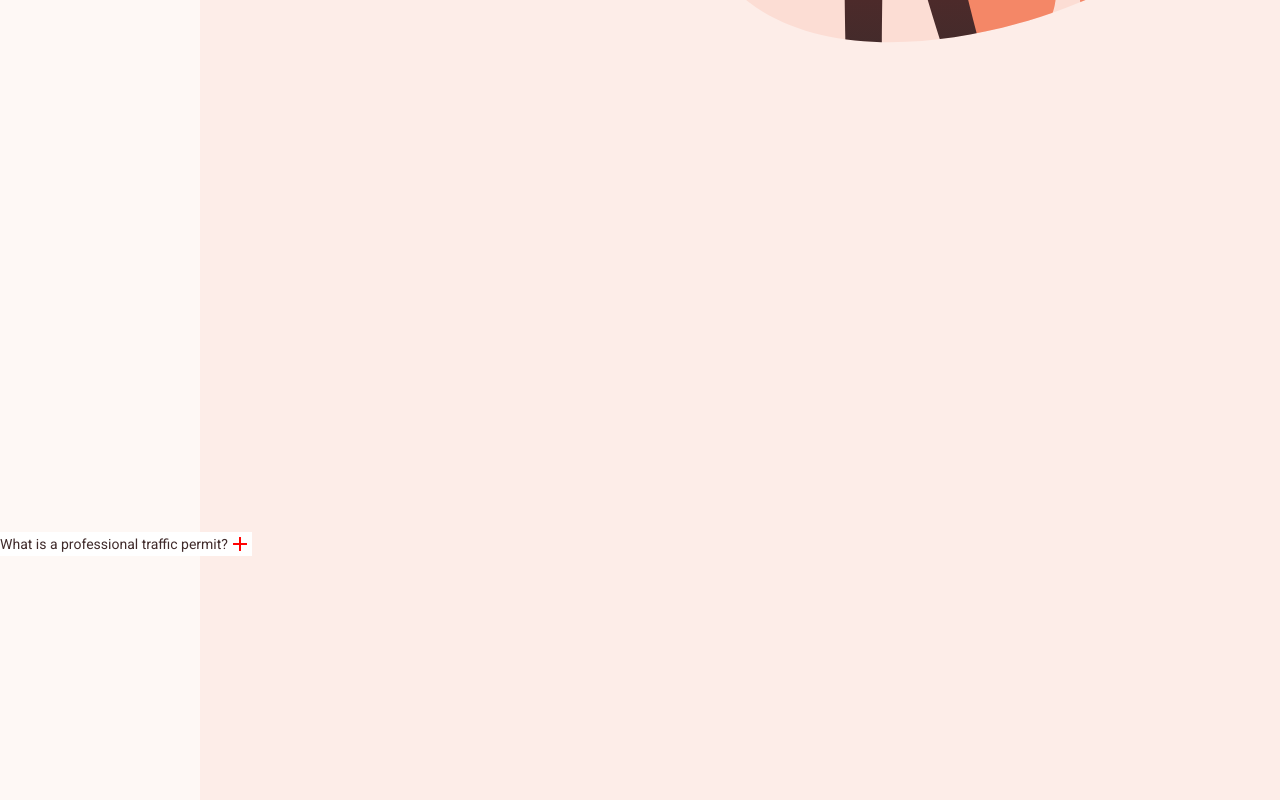
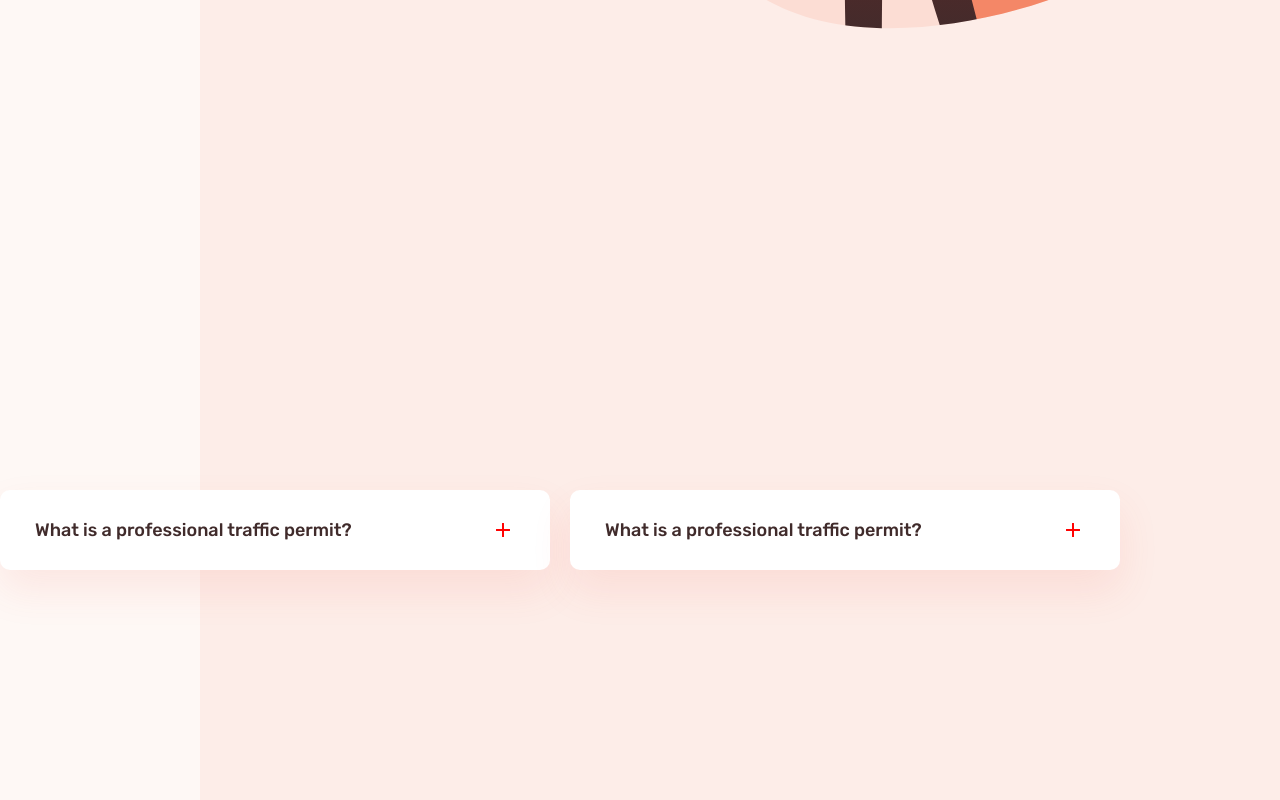
Before and after one commit to leoorlandin/traffic-landing-page, a React (Create React App) app: page / in a window 1280 px wide. Shown: the part 3566-4366 px from the top of the page. Built offline with nearby package versions, Linux system fonts and the light colour scheme.

Commit message:
create FaqCard component//create animation for show info of each faqcard

```diff
--- a/src/components/FaqCard/index.js
+++ b/src/components/FaqCard/index.js
@@ -3,7 +3,7 @@ import PropTypes from 'prop-types';
 
 import * as S from './styles';
 
-const FaqCard = ({ textContent }) => {
+const FaqCard = ({ textContent, cardDescription }) => {
 
   const [openCard, setOpenCard] = useState('add');
 
@@ -13,7 +13,9 @@ const FaqCard = ({ textContent }) => {
 
 
   return (
+
     <S.FaqCard>
+      <S.FaqContent>
         {textContent}
         <i
           className="material-icons"
@@ -21,6 +23,19 @@ const FaqCard = ({ textContent }) => {
         >
           {openCard}
         </i>
+      </S.FaqContent>
+
+      {
+        openCard === 'remove' ?
+          <S.cardDescription>
+            {cardDescription}
+          </S.cardDescription>
+          :
+          <></>
+      }
+
+
+
     </S.FaqCard>
   );
 };
@@ -29,4 +44,5 @@ export default FaqCard;
 
 FaqCard.propTypes = {
   textContent: PropTypes.string.isRequired,
+  cardDescription: PropTypes.string.isRequired,
 };
--- a/src/components/FaqCard/styles.js
+++ b/src/components/FaqCard/styles.js
@@ -1,14 +1,39 @@
-import styled from 'styled-components';
+import styled, { keyframes } from 'styled-components';
 
+
+
+const showAnimation = keyframes`
+  from {
+    opacity: 0;
+    transform: translateY(-40%)
+  }
+  to{
+    opacity: 1;
+    transform: translateY(0)
+
+  }
+`;
 
 export const FaqCard = styled.div`
   display: flex;
+  flex-direction: column;
+`;
+
+export const FaqContent = styled.div`
+
+  padding: 25px 35px;
+  display: flex;
   align-items: center;
   justify-content: space-between;
-  height: 90;
-  width: 550;
-  background: white;
+  background: #fff;
   color: #402B2B;
+  border-radius: 10px;
+  box-shadow: 0px 20px 40px rgba(238, 77, 71, 0.1);
+
+  font-family: Rubik;
+  font-weight: 500;
+  font-size: 18px;
+  line-height: 30px;
 
   i {
     color: red;
@@ -16,3 +41,18 @@ export const FaqCard = styled.div`
     outline: none;
   }
 `;
+
+export const cardDescription = styled.div`
+  display: flex;
+  padding: 45px 35px;
+  align-items: center;
+  background: linear-gradient(180deg, rgba(253,237,232,1) 0%, rgba(255,255,255,1) 100%);
+
+  font-family: Rubik;
+  font-weight: 300;
+  font-size: 18px;
+  line-height: 30px;
+  color: #402B2B;
+  box-shadow: 0px 20px 40px rgba(238, 77, 71, 0.1);
+  animation: ${showAnimation} .5s linear;
+`;
--- a/src/pages/Home/index.js
+++ b/src/pages/Home/index.js
@@ -53,7 +53,8 @@ const Home = () => {
           </S.FaqBanner>
 
           <S.FaqCards>
-            <FaqCard textContent="What is a professional traffic permit?" />
+            <FaqCard textContent="What is a professional traffic permit?" cardDescription="this is my card description"/>
+            <FaqCard textContent="What is a professional traffic permit?" cardDescription="this is my card description"/>
           </S.FaqCards>
 
         </S.FaqSection>
--- a/src/pages/Home/styles.js
+++ b/src/pages/Home/styles.js
@@ -156,5 +156,7 @@ export const FaqBannerTexts = styled.div`
 `;
 
 export const FaqCards = styled.div`
-  display: flex;
+  display: grid;
+  grid-template-columns: 550px 550px;
+  grid-gap: 20px
 `;
```
Lines whose indentation alone changed are shown as unchanged.
